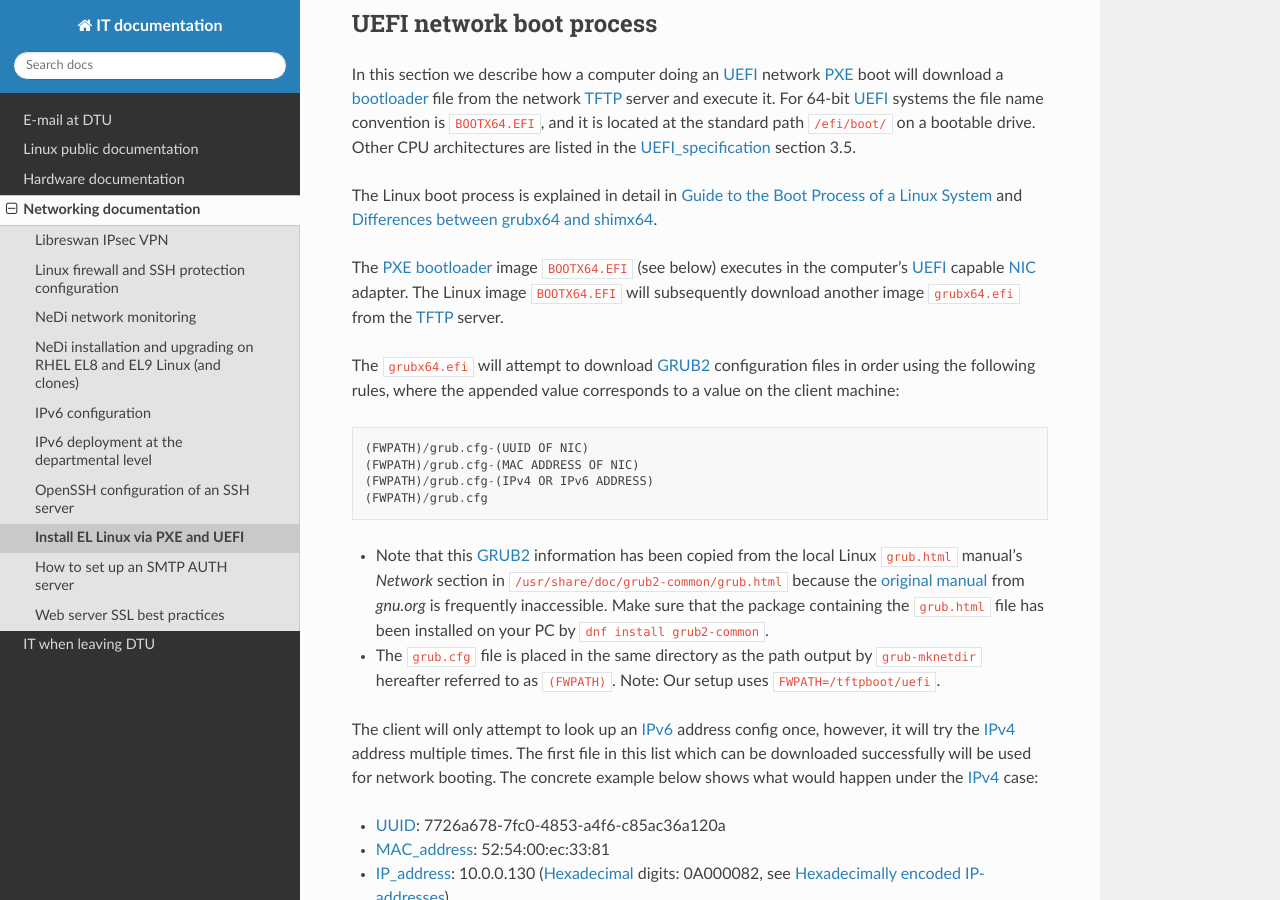
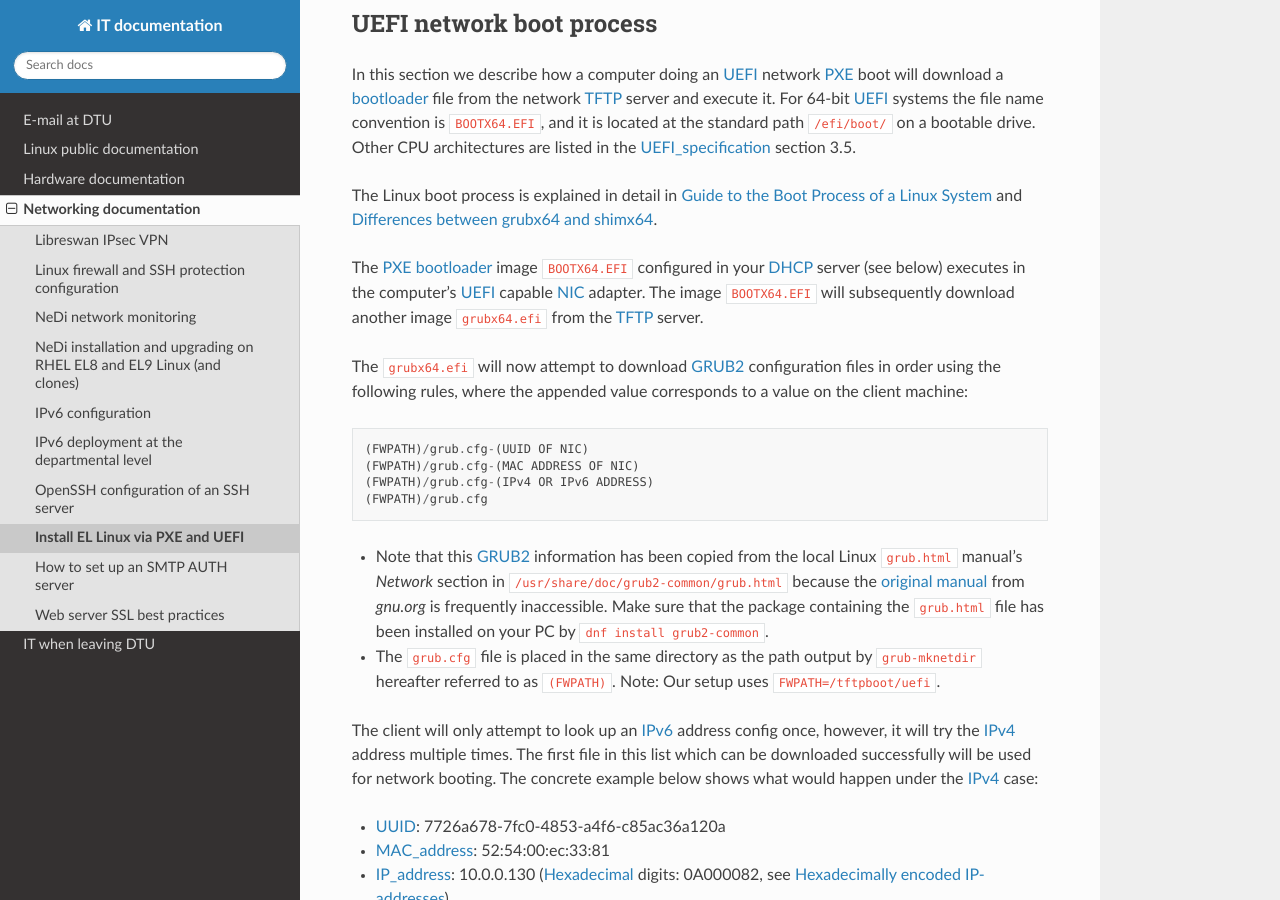
Before and after one commit to OleHolmNielsen/ITwiki, a Sphinx documentation site: the page built from docs/PXE_and_UEFI.rst, in a window 1280 px wide and 900 px high, scrolled down 1254 px. Built offline with Sphinx 7.4.7 and the Read the Docs theme 3.1.0, drawn with Linux system fonts in a browser that asks for light colours.

Commit message:
Minor edit

```diff
--- a/docs/PXE_and_UEFI.rst
+++ b/docs/PXE_and_UEFI.rst
@@ -50,10 +50,11 @@ The Linux boot process is explained in detail in
 `Guide to the Boot Process of a Linux System <https://www.baeldung.com/linux/boot-process>`_
 and `Differences between grubx64 and shimx64 <https://www.baeldung.com/linux/grubx64-vs-shimx64>`_.
 
-The PXE_ bootloader_ image ``BOOTX64.EFI`` (see below) executes in the computer's UEFI_ capable NIC_ adapter.
-The Linux image ``BOOTX64.EFI`` will subsequently download another image ``grubx64.efi`` from the TFTP_ server.
+The PXE_ bootloader_ image ``BOOTX64.EFI`` configured in your DHCP_ server (see below)
+executes in the computer's UEFI_ capable NIC_ adapter.
+The image ``BOOTX64.EFI`` will subsequently download another image ``grubx64.efi`` from the TFTP_ server.
 
-The ``grubx64.efi`` will attempt to download GRUB2_ configuration files in order using the following rules,
+The ``grubx64.efi`` will now attempt to download GRUB2_ configuration files in order using the following rules,
 where the appended value corresponds to a value on the client machine::
 
   (FWPATH)/grub.cfg-(UUID OF NIC)
```
